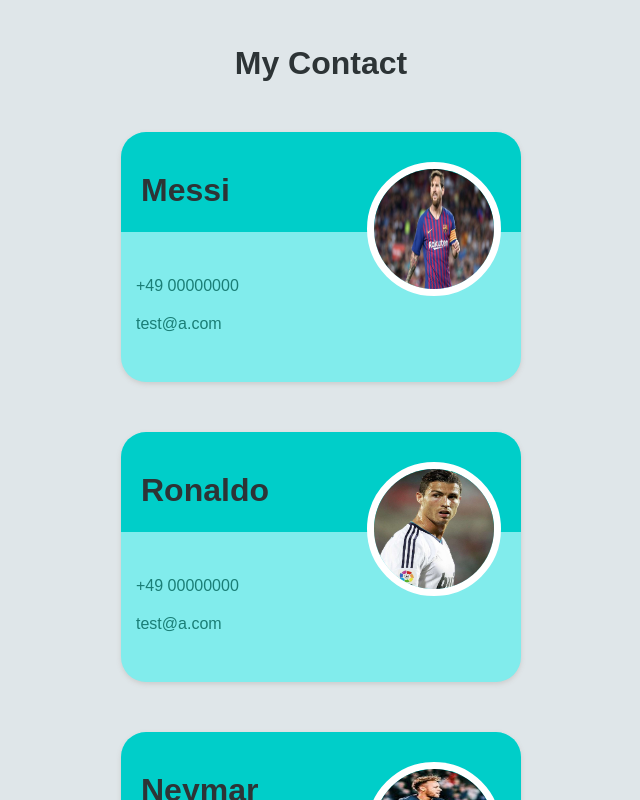
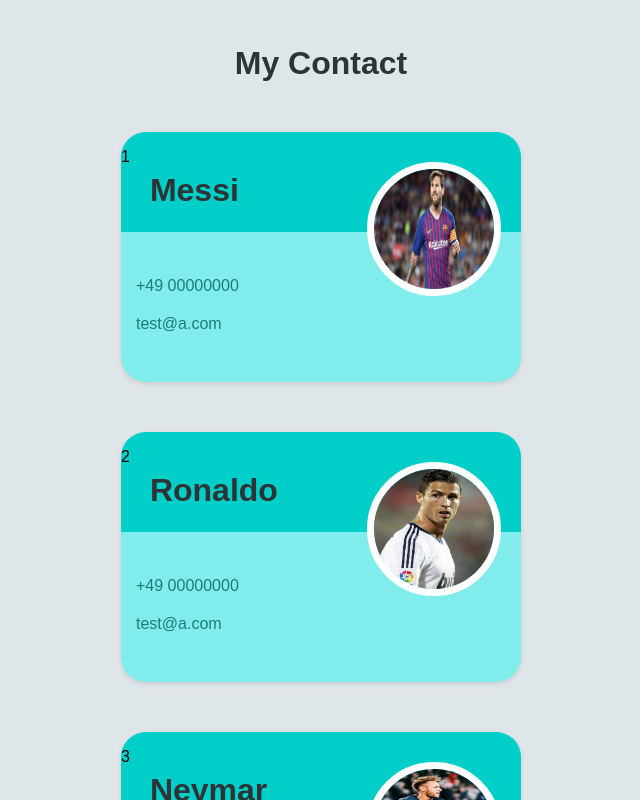
Before and after one commit to ingenieurimran/keeper-App, a React (Create React App) app: page / in a window 1280 px wide. Shown: the top 800 px of the page, without its empty margins (319-959 px from the left). Built offline with nearby package versions, Linux system fonts and the light colour scheme; a web font is replaced by a local one.

Commit message:
Mapping Data to components

```diff
--- a/src/components/App.jsx
+++ b/src/components/App.jsx
@@ -4,9 +4,40 @@ import Footer from "./Footer";
 import Note from "./Note";
 import Card from "./Card";
 import Contacts from "./Contacts";
+function createCard(contact) {
+    return <div>
+        <Card
+            key={contact.id}
+            id={contact.id}
+            name={contact.name}
+            img={contact.imgUrl}
+            phone={contact.phone}
+            email={contact.email}
+        />
+    </div>
+}
 
 function App() {
     return <div>
+        {Contacts.map(createCard)}
+        {/* <Card
+            name={Contacts[0].name}
+            img={Contacts[0].imgUrl}
+            phone={Contacts[0].phone}
+            email={Contacts[0].email}
+        />
+        <Card
+            name={Contacts[1].name}
+            img={Contacts[1].imgUrl}
+            phone={Contacts[1].phone}
+            email={Contacts[1].email}
+        />
+        <Card
+            name={Contacts[2].name}
+            img={Contacts[2].imgUrl}
+            phone={Contacts[2].phone}
+            email={Contacts[2].email}
+        /> */}
     </div>
 }
 export default App
--- a/src/components/Card.jsx
+++ b/src/components/Card.jsx
@@ -7,6 +7,7 @@ function Card(params) {
         <div>
             <div className="card">
                 <div className="top">
+                    <p>{params.id}</p>
                     <h2 className="name">{params.name}</h2>
                     <Avatar
                         img={params.img}
--- a/src/components/Contacts.jsx
+++ b/src/components/Contacts.jsx
@@ -2,18 +2,21 @@ import React from "react";
 
 const Contacts = [
     {
+        id: 1,
         name: 'Messi',
         imgUrl: 'Images/messi.jpg',
         phone: '+49 00000000',
         email: 'test@a.com'
     },
     {
+        id: 2,
         name: 'Ronaldo',
         imgUrl: 'Images/ronaldo.jpg',
         phone: '+49 00000000',
         email: 'test@a.com'
     },
     {
+        id: 3,
         name: 'Neymar',
         imgUrl: 'Images/neymar.jfif',
         phone: '+49 00000000',
--- a/src/index.js
+++ b/src/index.js
@@ -9,25 +9,7 @@ const root = createRoot(container);
 
 root.render(
   <div>
-    {/* <App /> */}
     <h1 className='heading'>My Contact</h1>
-    <Card
-      name={Contacts[0].name}
-      img={Contacts[0].imgUrl}
-      phone={Contacts[0].phone}
-      email={Contacts[0].email}
-    />
-    <Card
-      name={Contacts[1].name}
-      img={Contacts[1].imgUrl}
-      phone={Contacts[1].phone}
-      email={Contacts[1].email}
-    />
-    <Card
-      name={Contacts[2].name}
-      img={Contacts[2].imgUrl}
-      phone={Contacts[2].phone}
-      email={Contacts[2].email}
-    />
+    <App />
   </div >
 );
```
